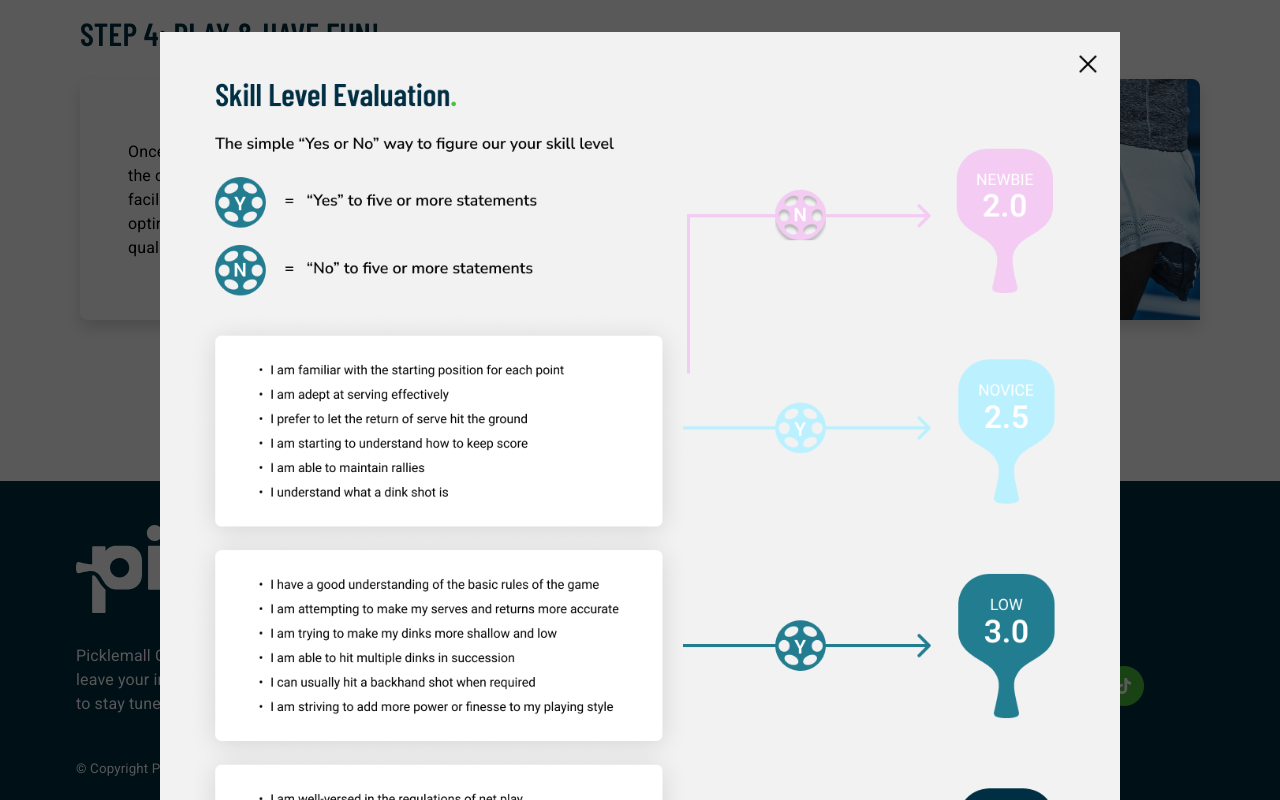
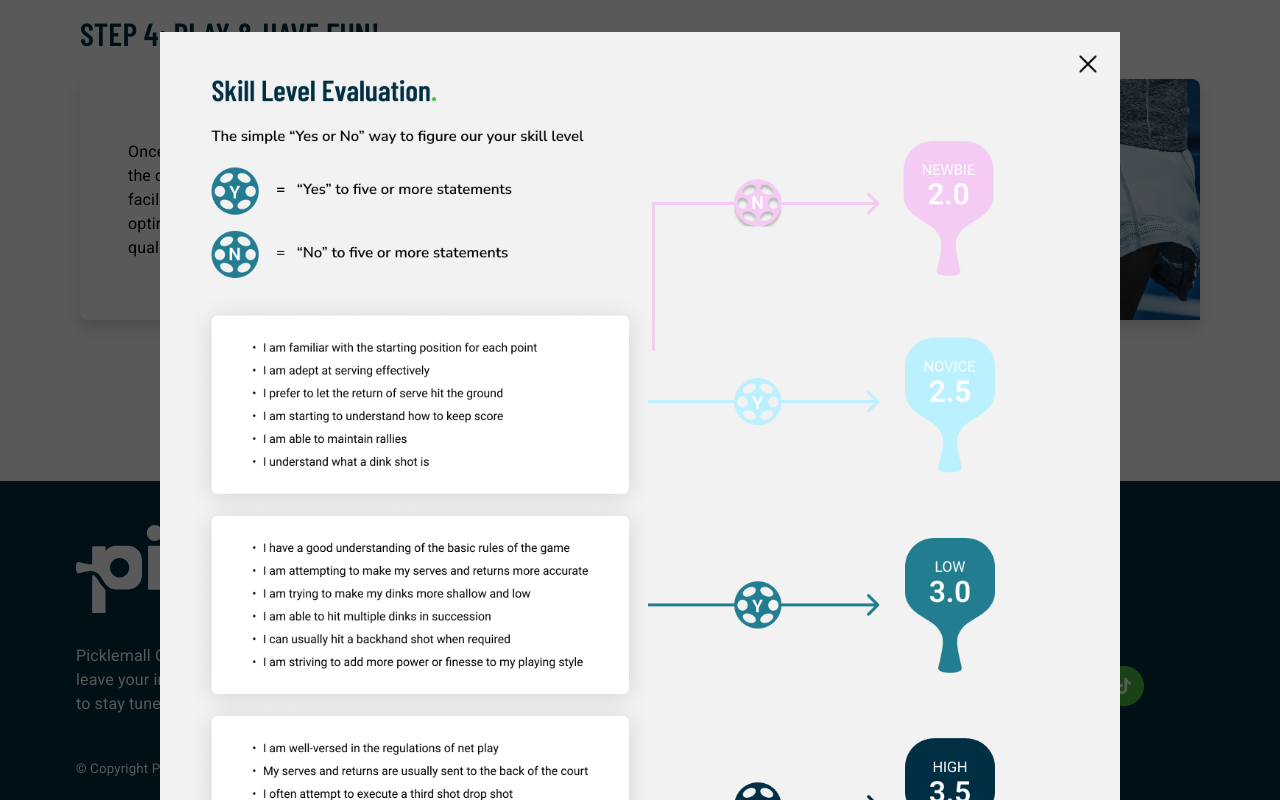
Before and after one commit to petermking18/PickleMall, a React (Create React App) app: page /whattoexpect in a window 1280 px wide. Both pictures are taken after a click on the button 640 px from the left and 1892 px from the top of the page. Shown: the part 1492-2292 px from the top of the page. Built offline with nearby package versions, Linux system fonts and the light colour scheme.

Commit message:
Fixed modal scrolling

```diff
--- a/src/Components/SkillModal/SkillModal.jsx
+++ b/src/Components/SkillModal/SkillModal.jsx
@@ -12,29 +12,7 @@ export default function SkillModal() {
   return (
     <div className="skill-modal">
       <div className="skill-modal-inner">
-        {/* <h2 className="modal-header font-barlow-condensed text-deep-blue">
-        Skill Level Evaluation<span className="text-pickle-green">.</span>
-      </h2>
-      <div className="content">
-        <div>
-          <p className="section-2-text">
-            The simple “Yes or No” way to figure our your skill level
-          </p>
-          <div className="d-flex my-3">
-            <img src={YesExample} alt="yes_example" className="img-fluid" />
-            <p className="section-2-text mx-5">
-              = "Yes" to five or more statements
-            </p>
-          </div>
-          <div className="d-flex my-3">
-            <img src={NoExample} alt="no_example" className="img-fluid" />
-            <p className="section-2-text mx-5">
-              = "No" to five or more statements
-            </p>
-          </div>
-        </div>
-        <img src={Info} className="info-img img-fluid" alt="info" />
-      </div> */}
+        <img src={FullModal} alt="Skill Modal" />
       </div>
     </div>
   );
--- a/src/Components/SkillModal/SkillModal.scss
+++ b/src/Components/SkillModal/SkillModal.scss
@@ -1,43 +1,31 @@
 @import "../../Global.scss";
 
-// .skill-modal {
-//   max-width: 50rem;
-// }
+.skill-modal {
+  height: 100vh; // Set the height to 100% of the viewport height
+  overflow-y: auto; // Allow scrolling when the content is larger than the container
 
-// .modal-header {
-//   font-size: 2.5rem;
-//   font-weight: 600;
-// }
+  .skill-modal-inner {
+    width: 100%;
+  }
 
-// .content {
-//   position: relative;
-// }
-
-// .info-img {
-//   position: absolute;
-//   max-width: 100%;
-//   top: 0;
-//   left: -2.1rem;
-// }
-// // .green-bulletpoint {
-// //   &::before {
-// //     content: "•";
-// //     color: #49c13d;
-// //     font-weight: bold;
-// //     display: inline-block;
-// //     width: 1em;
-// //     margin-left: -1em;
-// //     font-size: 1.3rem;
-// //   }
-// // }
-
-.skill-modal {
-  height: 100rem;
-  .skill-modal-inner {
-    background-image: url("./Assets/FullModal.png");
-    background-size: contain;
-    background-repeat: no-repeat;
+  img {
     width: 100%;
-    height: 100%;
+    height: auto;
   }
 }
+
+/* Width */
+.skill-modal::-webkit-scrollbar {
+  width: 0.4rem;
+}
+
+/* Oval Handle */
+.skill-modal::-webkit-scrollbar-thumb {
+  background-color: darkgrey;
+  border-radius: 5rem;
+}
+
+/* Transparent Track */
+.skill-modal::-webkit-scrollbar-track {
+  background-color: transparent;
+}
```
